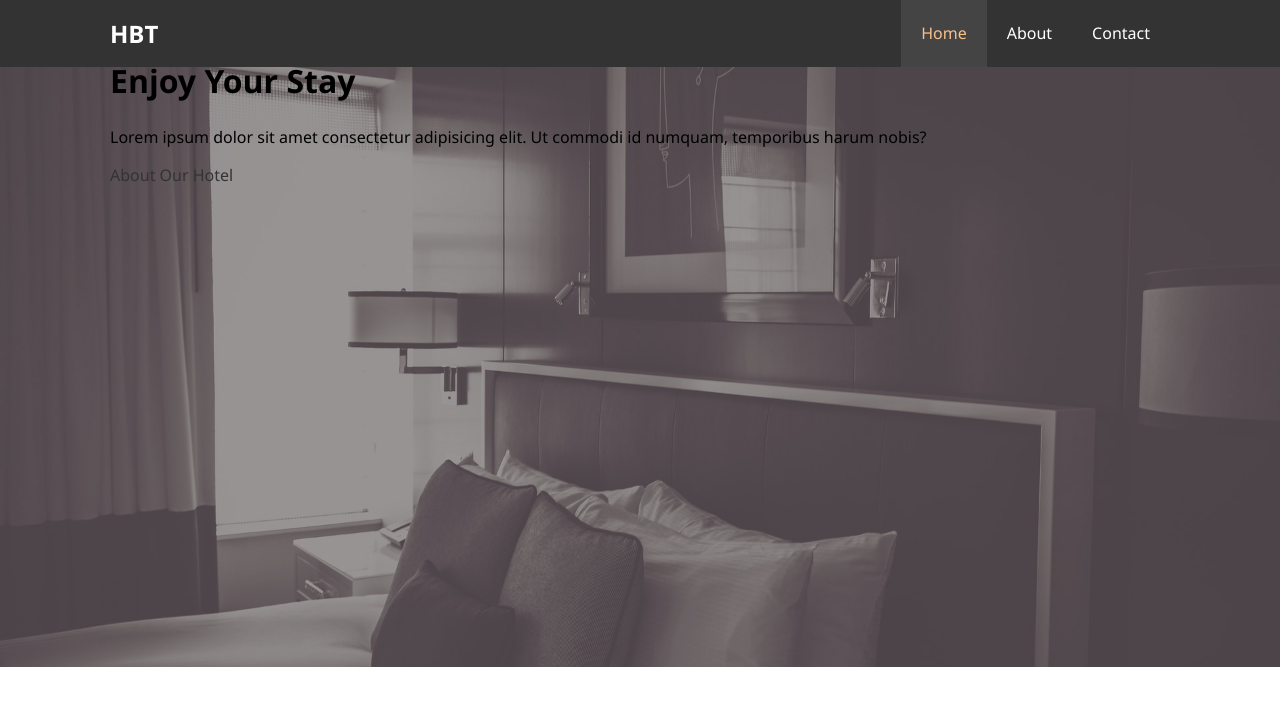
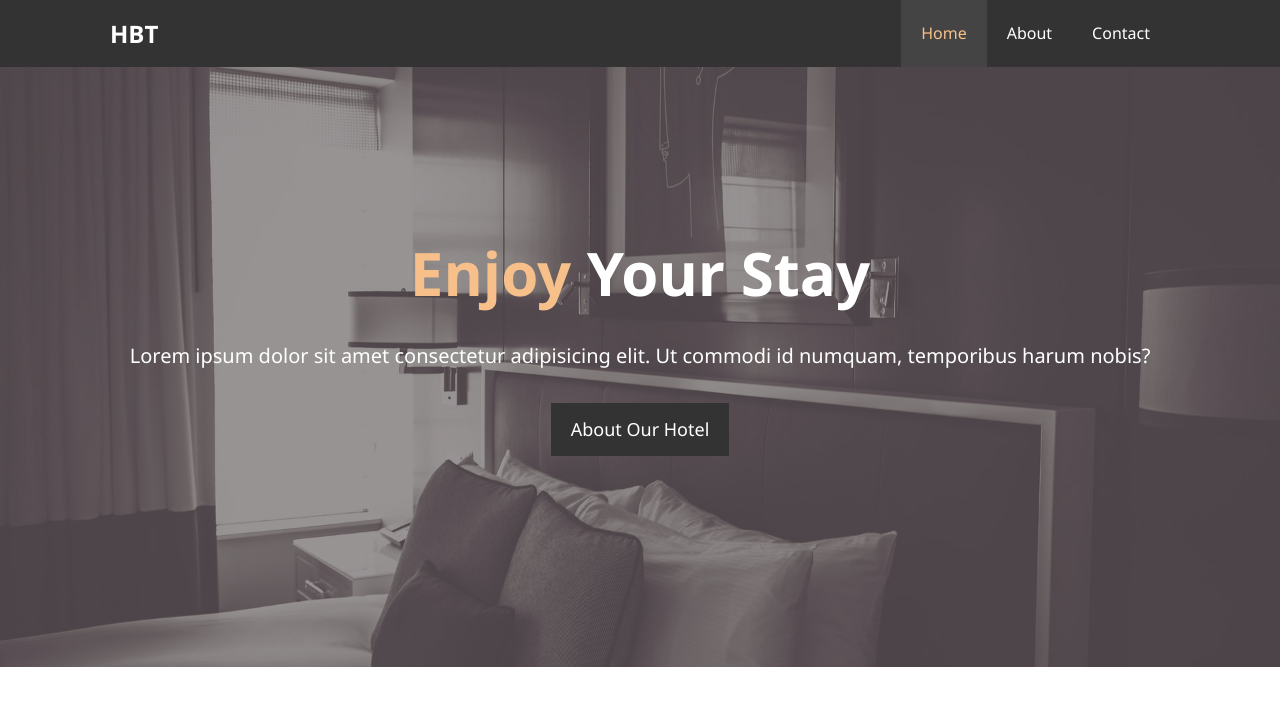
Before and after one commit to arindra97/hotel_website, a plain HTML site: page index.html in a window 1280 px wide. Drawn offline with Linux system fonts and the light colour scheme.

Commit message:
Showcase Commit

```diff
--- a/css/style.css
+++ b/css/style.css
@@ -30,7 +30,29 @@ p {
   max-width: 1100px;
   overflow: auto;
   padding: 0 20px;
+}
 
+.text-primary {
+  color: #f7c08a;
+}
+
+.lead {
+  font-size: 20px;
+}
+
+.btn {
+  display: inline-block;
+  font-size: 18px;
+  color: #fff;
+  background: #333;
+  padding: 13px 20px;
+  border: none;
+  cursor: pointer;
+}
+
+.btn:hover {
+  background: #f7c08a;
+  color: #333;
 }
 
 /* Navbar */
@@ -75,3 +97,19 @@ p {
   background: url('../img/showcase.jpg') no-repeat center center/cover;
   height: 600px;
 }
+
+#showcase .showcase-content {
+  color:#fff;
+  text-align: center;
+  padding-top: 170px;
+}
+
+#showcase .showcase-content h1 {
+  font-size: 60px;
+  line-height: 1.2em;
+}
+
+#showcase .showcase-content p {
+  padding-bottom: 20px;
+  line-height: 1.7em;
+}
```
